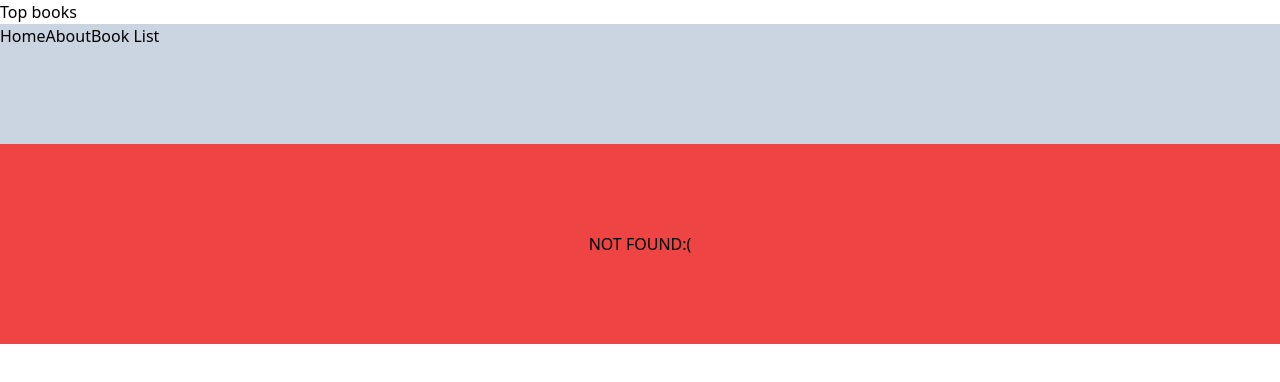
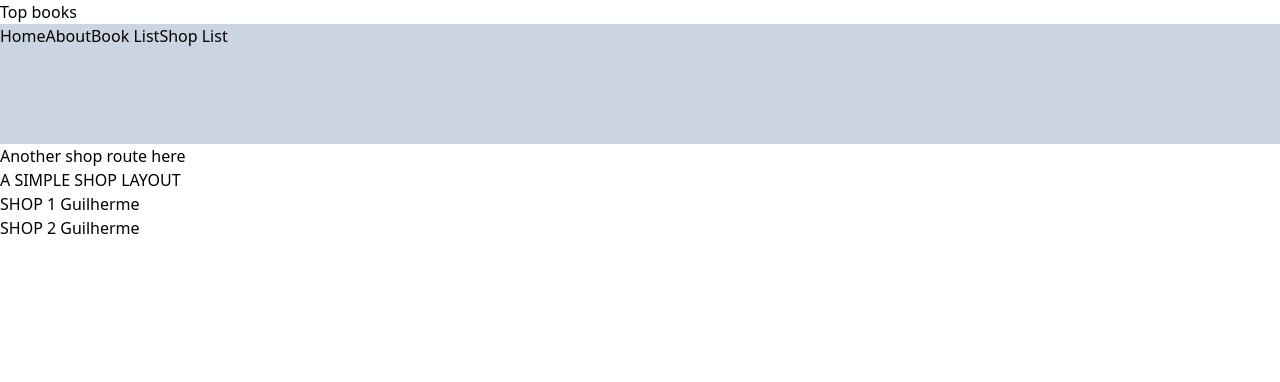
Before and after one commit to GuiC0506/react-router, a React (Vite) app: page /shops in a window 1280 px wide. Before the commit this address had no page. Shown: the top 382 px of the page. Built offline with nearby package versions, Linux system fonts and the light colour scheme.

Commit message:
nested routes train

```diff
--- a/src/App.jsx
+++ b/src/App.jsx
@@ -4,10 +4,21 @@ import NotFound from "./pages/NotFound";
 import { Routes, Route, Link } from "react-router-dom";
 import "./index.css";
 import BookRoutes from "./pages/BookRoutes";
+import Shop from "./pages/Shop";
+import ShopList from "./pages/Shoplist";
+import NewShop from "./pages/NewShop";
+import ShopLayout from "./pages/ShopLayout";
 
 function App() {
     // it is possible to have multiple routes with the same path,
-    // rendering different things.
+    // rendering different things at the same page.
+
+    // it is possible to neste routes(Route) inside routes(Route)
+    // sharing the same base URL
+    // in this case, the parent route can have child routes that inherits
+    // a specific layout, through the call of the <Outlet /> component on the parent elem.
+
+    // Outlet component can pass a context to the child routes of that parent.
     return (
         <>
             <Routes location="/books">
@@ -18,12 +29,20 @@ function App() {
                     <Link to="/">Home</Link>
                     <Link to="/about">About</Link>
                     <Link to="/books">Book List</Link>
+                    <Link to="/shops">Shop List</Link>
                 </ul>
             </nav>
             <Routes>
+                <Route path="/shops" element={<h2>Another shop route here</h2>} />
+            </Routes>
+            <Routes>
                 <Route path="/" element={<Home />} />
                 <Route path="/about" element={<About />} />
-                <Route path="/books/*" element={<BookRoutes />}>
+                <Route path="/books/*" element={<BookRoutes />} />
+                <Route path="/shops" element={<ShopLayout />}>
+                    <Route index element={<ShopList />} />
+                    <Route path=":id" element={<Shop />} />
+                    <Route path="new" element={<NewShop />} />
                 </Route>
                 <Route path="*" element={<NotFound />} />
             </Routes>
--- /dev/null
+++ b/src/pages/NewShop.jsx
@@ -0,0 +1,5 @@
+import React from "react";
+
+export default function NewShop() {
+    return <h1>NEW SHOP</h1>
+}
--- /dev/null
+++ b/src/pages/Shop.jsx
@@ -0,0 +1,7 @@
+import React from "react";
+import { useParams } from "react-router-dom"
+
+export default function Shop() {
+    const params = useParams();
+    return <h2>SHOP {params.id}</h2>;
+}
--- /dev/null
+++ b/src/pages/ShopLayout.jsx
@@ -0,0 +1,11 @@
+import React from "react";
+import { Outlet } from "react-router-dom";
+
+export default function ShopLayout() {
+    return (
+        <div>
+             <h1>A SIMPLE SHOP LAYOUT</h1>
+             <Outlet context={{name: "Guilherme"}} />
+        </div>
+    )
+}
--- /dev/null
+++ b/src/pages/Shoplist.jsx
@@ -0,0 +1,13 @@
+import React from "react";
+import { Link, useOutletContext } from "react-router-dom";
+
+export default function ShopList() {
+    const obj = useOutletContext();
+    return  (
+        <div>
+            <Link to="/shops/1">SHOP 1 {obj.name}</Link>
+            <br />
+            <Link to="/shops/2">SHOP 2 {obj.name}</Link>
+        </div>
+    )
+}
```
